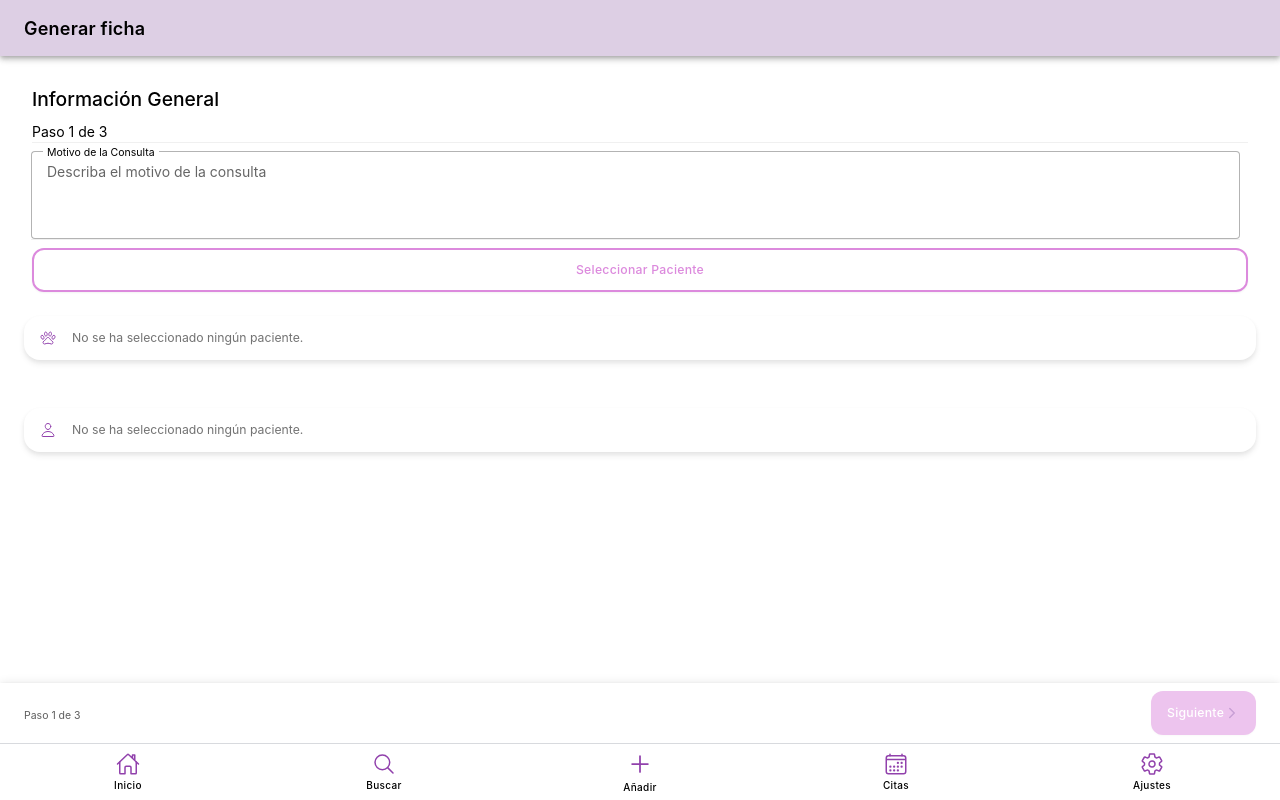
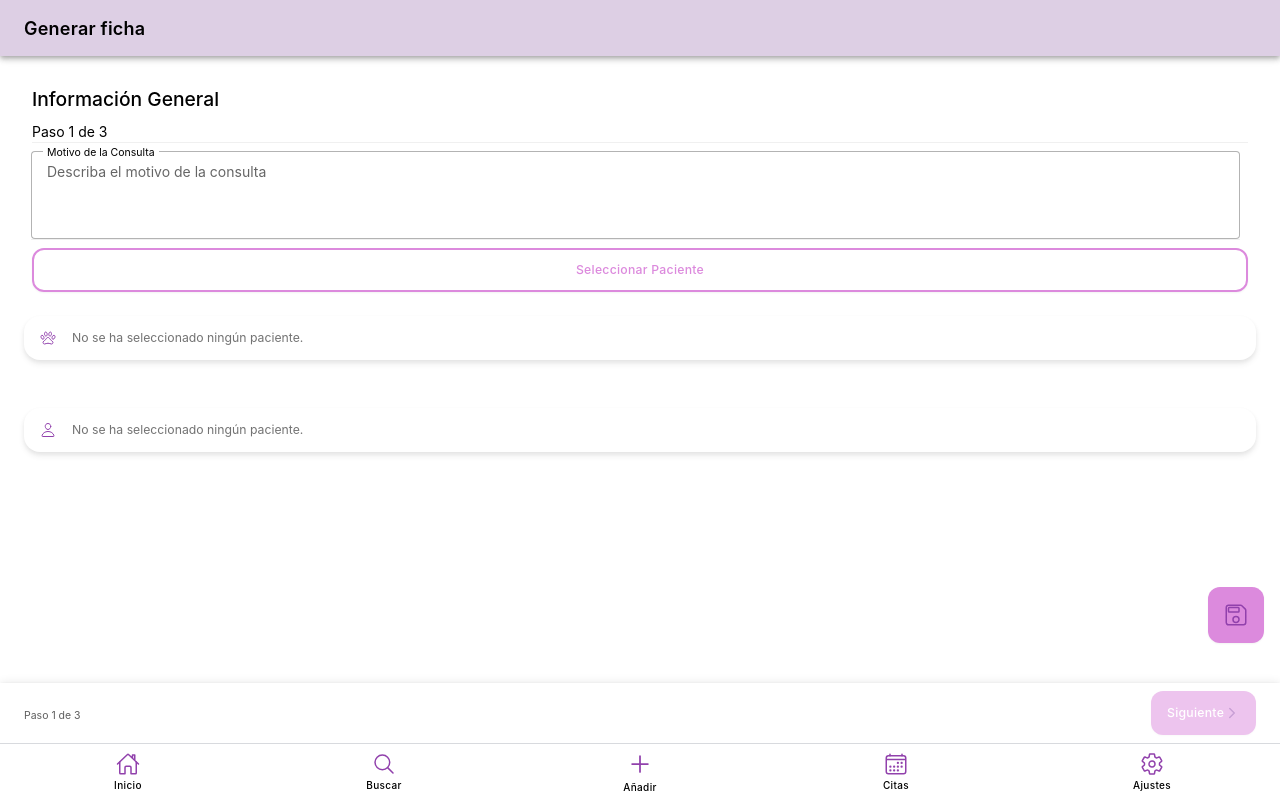
Before and after one commit to Paw-Solutions/GoVet, a React (Vite) app in the folder Frontend/: page /rellenar-ficha in a window 1280 px wide. Built offline with nearby package versions, Linux system fonts and the light colour scheme; no server answers.

Commit message:
funcionalida de generar ficha desde el perfil del paciente

```diff
--- a/Frontend/src/components/verPacientes/infoPaciente.tsx
+++ b/Frontend/src/components/verPacientes/infoPaciente.tsx
@@ -1,4 +1,5 @@
 import React, { useState } from "react";
+import { useHistory } from "react-router-dom";
 import {
   IonModal,
   IonHeader,
@@ -50,6 +51,7 @@ const ModalInfoPaciente: React.FC<ModalInfoPacienteProps> = ({
   onEdit,
 }) => {
   const [showHistorial, setShowHistorial] = useState(false);
+  const history = useHistory();
 
   // Función para calcular edad aproximada
   const calculateAge = (fechaNacimiento?: string) => {
@@ -349,6 +351,31 @@ const ModalInfoPaciente: React.FC<ModalInfoPacienteProps> = ({
           </IonButton>
         </div>
 
+        {/* Botón para agregar ficha */}
+        <div style={{ padding: "16px" }}>
+          <IonButton
+            expand="block"
+            fill="solid"
+            color="primary"
+            onClick={() => {
+              if (paciente) {
+                // Guardar el paciente en sessionStorage para rellenarFicha
+                sessionStorage.setItem(
+                  "pacienteParaFicha",
+                  JSON.stringify(paciente)
+                );
+                // Navegar a RellenarFicha
+                history.push("/rellenar-ficha");
+                // Cerrar el modal
+                onDismiss();
+              }
+            }}
+          >
+            <IonIcon icon={documentTextOutline} slot="start" />
+            Agregar Ficha
+          </IonButton>
+        </div>
+
         {/* Botón de cierre adicional */}
         <div style={{ padding: "20px", textAlign: "center" }}>
           <IonButton expand="block" fill="outline" onClick={handleDismiss}>
--- a/Frontend/src/pages/rellenarFicha.tsx
+++ b/Frontend/src/pages/rellenarFicha.tsx
@@ -148,6 +148,20 @@ const RellenarFicha: React.FC = () => {
     }));
     setShowModalPacientes(false);
   };
+
+  // useEffect para cargar el paciente desde sessionStorage si existe
+  useEffect(() => {
+    const pacienteStr = sessionStorage.getItem("pacienteParaFicha");
+    if (pacienteStr) {
+      try {
+        const pacienteData: PacienteData = JSON.parse(pacienteStr);
+        handlePacienteSelected(pacienteData);
+        sessionStorage.removeItem("pacienteParaFicha");
+      } catch (error) {
+        console.error("Error parsing paciente from sessionStorage:", error);
+      }
+    }
+  }, []);
 
   const navegarSiguiente = () => {
     if (currentStep === "general") {
@@ -805,6 +819,27 @@ const RellenarFicha: React.FC = () => {
         </IonToolbar>
       </IonFooter>
 
+      {/* Botón flotante para agregar nueva ficha rápidamente */}
+      {currentStep === "general" && !selectedPaciente && (
+        <div
+          style={{
+            position: "fixed",
+            bottom: "100px",
+            right: "16px",
+            zIndex: 999,
+          }}
+        >
+          <IonButton
+            fill="solid"
+            shape="round"
+            onClick={() => setShowModalPacientes(true)}
+            style={{ width: "56px", height: "56px" }}
+          >
+            <IonIcon icon={saveOutline} style={{ fontSize: "24px" }} />
+          </IonButton>
+        </div>
+      )}
+
       {/* Modal para escoger paciente */}
       <ModalEscogerPaciente
         isOpen={showModalPacientes}
```
